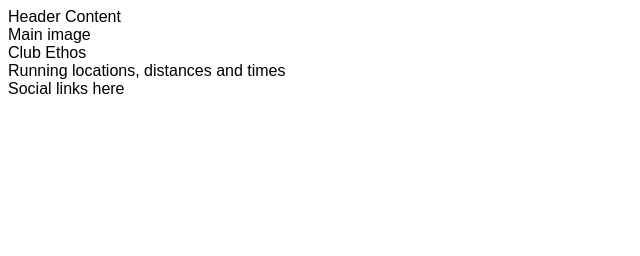
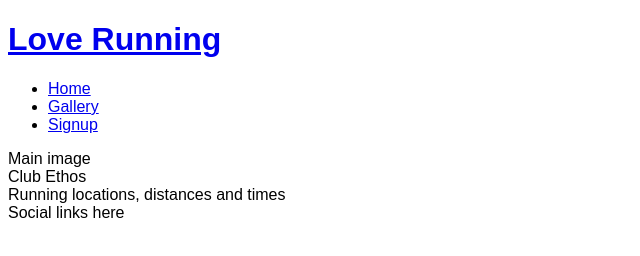
Before and after one commit to debear92/love-running, a plain HTML site: page index.html in a window 1280 px wide. Shown: the whole page, without its empty margins (0-640 px from the left). Drawn offline with Linux system fonts and the light colour scheme.

Commit message:
Add basic header structure

```diff
--- a/index.html
+++ b/index.html
@@ -10,7 +10,24 @@
     <title>Love Running</title>
 </head>
 <body>
-    <header>Header Content</header>
+    <header>
+        <a href="index.html">
+            <h1>Love Running</h1>
+        </a>
+        <nav>
+            <ul>
+                <li>
+                    <a href="#">Home</a>
+                </li>
+                <li>
+                    <a href="#">Gallery</a>
+                </li>
+                <li>
+                    <a href="#">Signup</a>
+                </li>
+            </ul>
+        </nav>
+    </header>
     <section>
         Main image
     </section>
```
